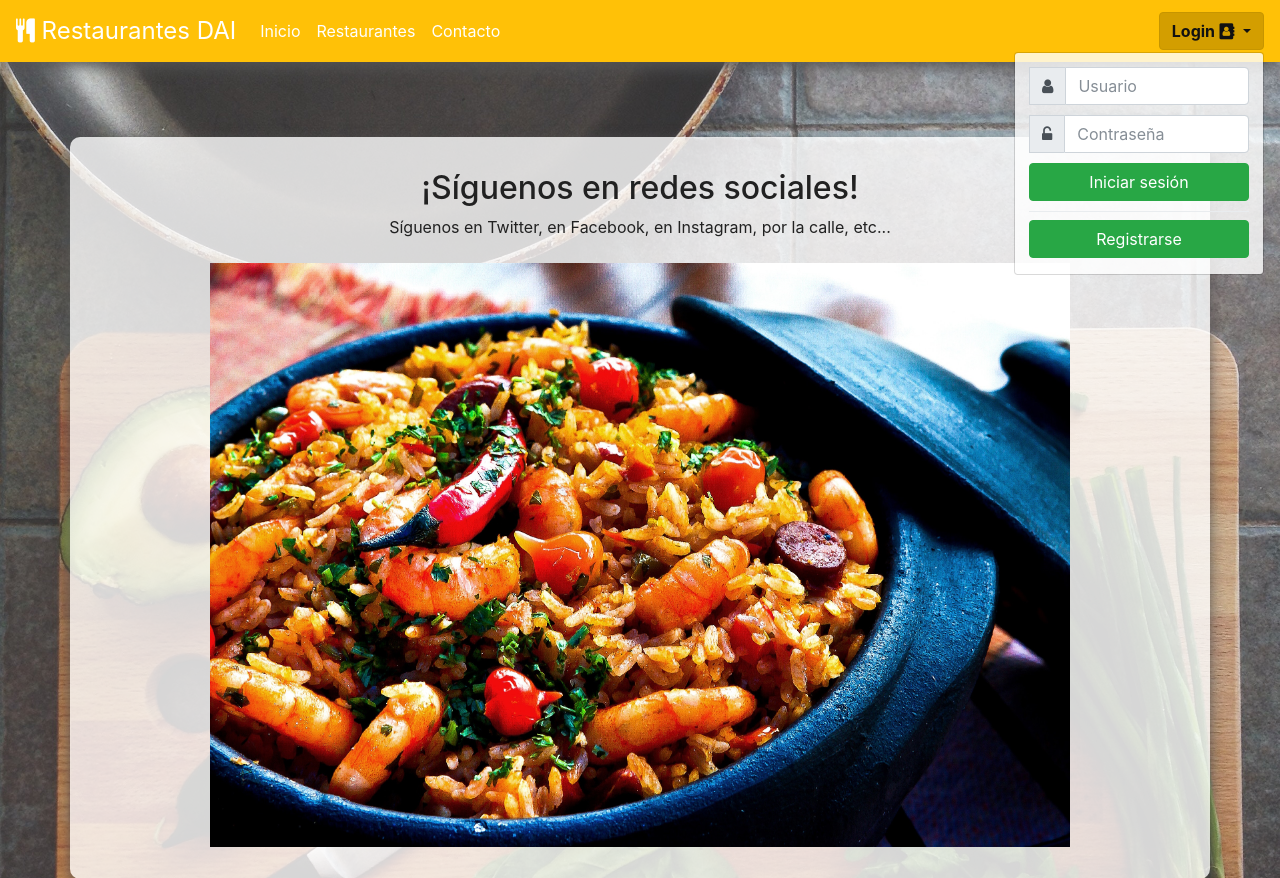
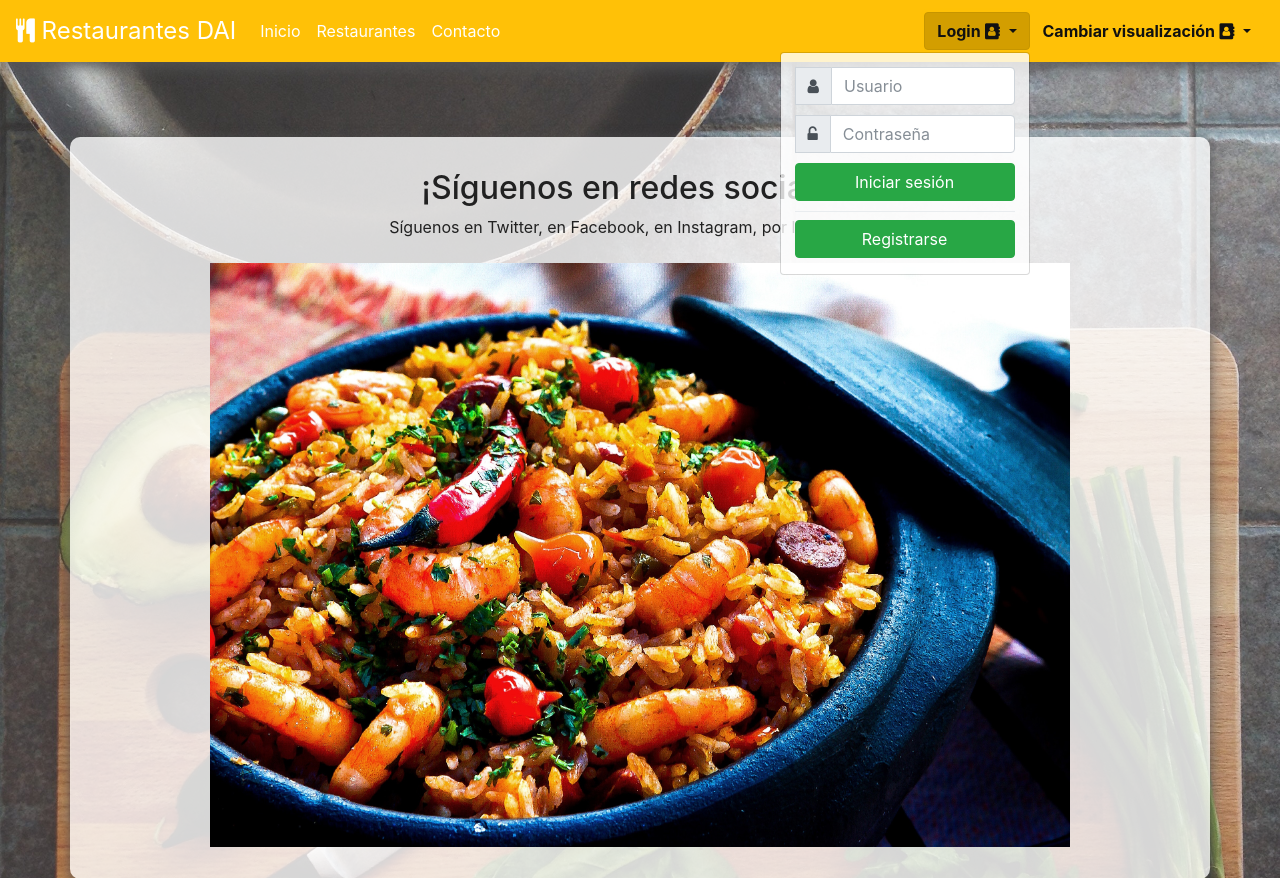
Before and after one commit to adrianmorente/PracticasDAI, a Flask app: page /contact in a window 1280 px wide, after a click on "Login". Shown: the top 878 px of the page. Run offline with Flask 2, Linux system fonts and the light colour scheme; some libraries are stand-ins or nearby versions.

Commit message:
P5 incoming

```diff
--- a/ejercicios-Practica5/static/css/style.css
+++ b/ejercicios-Practica5/static/css/style.css
@@ -19,26 +19,26 @@ a:hover {
   color: #565656 !important;
 }
 
-#login-dp{
-  min-width: 250px;
-  padding: 14px 14px 0;
-  overflow:hidden;
-  background-color:rgba(255,255,255,.8);
+.login-dp{
+  min-width: 250px !important;
+  padding: 14px 14px 0 !important;
+  overflow:hidden !important;
+  background-color:rgba(255,255,255,.8) !important;
 }
 
-#login-dp .help-block{
-  font-size:12px
+.login-dp .help-block{
+  font-size:12px !important;
 }
 
-#login-dp .bottom{
-  background-color: rgba(255, 255, 255, 0.8);
-  border-top: 1px solid #ddd;
+.login-dp .bottom{
+  background-color: rgba(255, 255, 255, 0.8) !important;
+  border-top: 1px solid #ddd !important;
   clear: both;
-  padding: 14px;
+  padding: 14px !important;
 }
 
-#login-dp .input-group {
-  margin-bottom: 10px;
+.login-dp .input-group {
+  margin-bottom: 10px !important;
 }
 
 .container {
--- a/ejercicios-Practica5/templates/index.html
+++ b/ejercicios-Practica5/templates/index.html
@@ -44,7 +44,7 @@
               <button type="button" class="btn btn-warning dropdown-toggle" data-toggle="dropdown" aria-haspopup="true" aria-expanded="false">
                 <b>Login</b> <i class="fa fa-address-book" aria-hidden="true"></i>
               </button>
-              <ul id="login-dp" class="dropdown-menu dropdown-menu-right">
+              <ul class="dropdown-menu dropdown-menu-right login-dp">
                 <li>
                   <div class="row">
                     <div class="col-md-12">
@@ -76,6 +76,29 @@
                         <p><button class="btn btn-primary"><a href="/logout">Cerrar sesión</a></button></p>
                       </div>
                       {% endif %}
+                    </div>
+                  </div>
+                </li>
+              </ul>
+            </li>
+            <li class="dropdown">
+              <button type="button" class="btn btn-warning dropdown-toggle" data-toggle="dropdown" aria-haspopup="true" aria-expanded="false">
+                <b>Cambiar visualización</b> <i class="fa fa-address-book" aria-hidden="true"></i>
+              </button>
+              <ul class="dropdown-menu dropdown-menu-right login-dp">
+                <li>
+                  <div class="row">
+                    <div class="col-md-12">
+                      <div class="input-group">
+                        <button class="btn btn-success btn-block" id="boton-aumenta-texto">Aumentar texto (120%)</button>
+                      </div>
+                      <div class="input-group">
+                        <button class="btn btn-success btn-block" id="boton-original-texto">Tamaño original (100%)</button>
+                      </div>
+                      <div class="input-group">
+                        <button class="btn btn-success btn-block" id="boton-reduce-texto">Reducir texto (80%)</button>
+                      </div>
+                      <div class="dropdown-divider"></div>
                     </div>
                   </div>
                 </li>
@@ -127,5 +150,19 @@
     <script src="https://cdnjs.cloudflare.com/ajax/libs/popper.js/1.12.3/umd/popper.min.js" integrity="sha384-vFJXuSJphROIrBnz7yo7oB41mKfc8JzQZiCq4NCceLEaO4IHwicKwpJf9c9IpFgh" crossorigin="anonymous"></script>
     <script src="https://maxcdn.bootstrapcdn.com/bootstrap/4.0.0-beta.2/js/bootstrap.min.js" integrity="sha384-alpBpkh1PFOepccYVYDB4do5UnbKysX5WZXm3XxPqe5iKTfUKjNkCk9SaVuEZflJ" crossorigin="anonymous"></script>
 
+    <script>
+      $("#boton-aumenta-texto").click(function () {
+        $('body').css('font-size', '120% !important')
+      });
+
+      $("#boton-original-texto").click(function () {
+        $('body').css('font-size', '100% !important')
+      });
+
+      $("#boton-reduce-texto").click(function () {
+        $('body').css('font-size', '80% !important')
+      });
+    </script>
+
   </body>
 </html>
```
